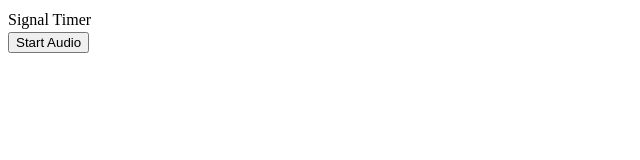
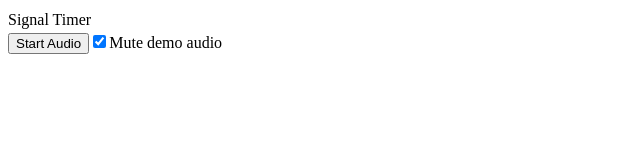
Before and after one commit to ChrisJohnsen/WebAudio-signal-timer, a Vue app: page / in a window 1280 px wide. Shown: the top 160 px of the page, without its empty margins (0-640 px from the left). Built offline with nearby package versions, Linux system fonts and the light colour scheme.

Commit message:
mute switch for demo audio

```diff
--- a/src/App.vue
+++ b/src/App.vue
@@ -11,6 +11,7 @@ const running = ref(false)
 const startStopText = computed(() => (running.value ? 'Stop Audio' : 'Start Audio'))
 
 // test audio settings
+const mute = ref(true)
 const snr_dB = ref(30)
 const gain = ref(1)
 const frequency = ref(440)
@@ -64,7 +65,13 @@ const startStop = () => {
 
   const noises = [periodic.node]
 
-  for (const noise of noises) noise.connect(audioContext.destination)
+  const monitorGain = computed(() => (mute.value ? 0 : 1))
+  const monitor = new GainNode(audioContext, { gain: monitorGain.value })
+  watch(monitorGain, (gain) =>
+    monitor.gain.setTargetAtTime(gain, monitor.context.currentTime, 0.02)
+  )
+  for (const noise of noises) noise.connect(monitor)
+  monitor.connect(audioContext.destination)
 
   const analyser = useAnalyser(noises, 1) // XXX make publish period adjustable?
   watchEffect(() => (sampleRate.value = analyser.sampleRate.value))
@@ -115,6 +122,9 @@ onUnmounted(() => {
 
   <main>
     <button @click="startStop" v-text="startStopText"></button>
+    <input id="demo-mute" type="checkbox" v-model="mute" /><label for="demo-mute"
+      >Mute demo audio</label
+    >
     <fieldset v-if="audioContext">
       <legend>Demo Sounds</legend>
       <div>
```
